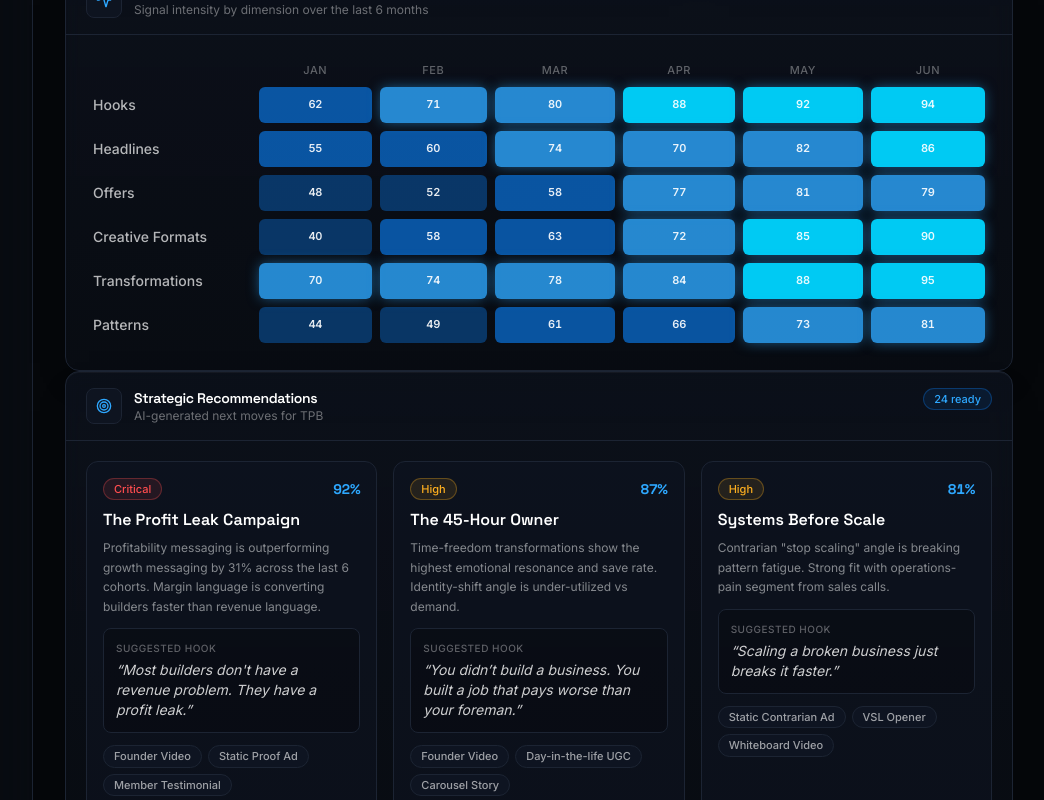
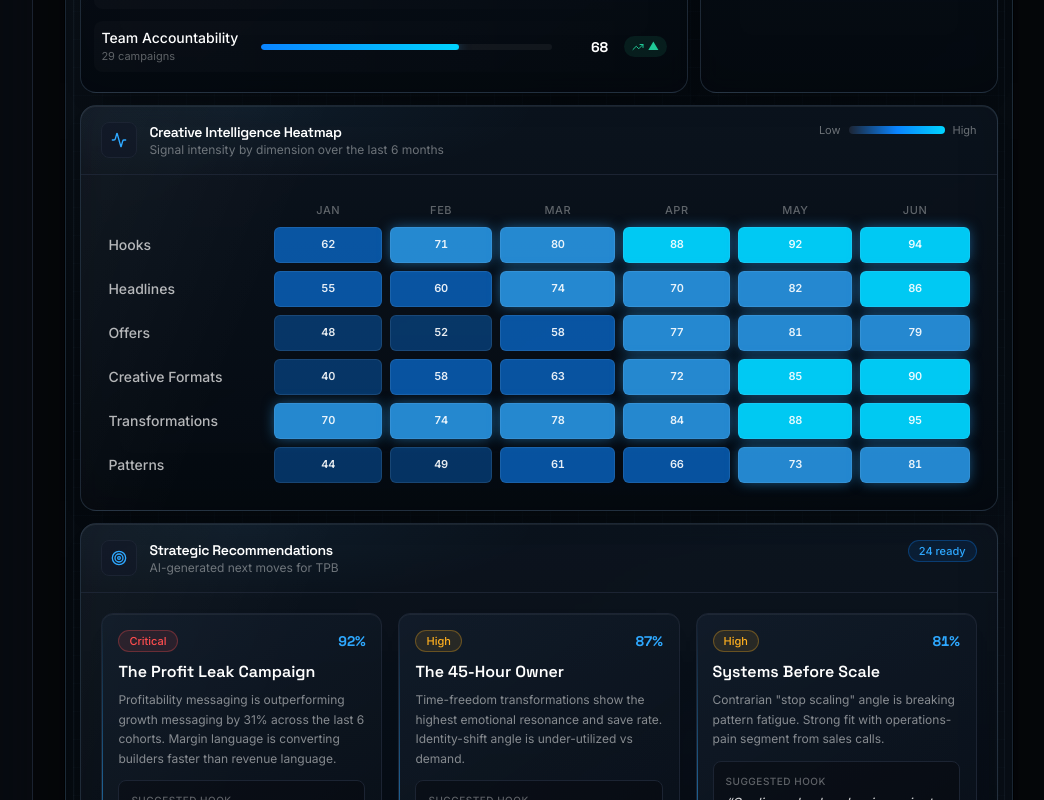
Before and after one commit to daboss23/theprobuilder, a Next.js app: page / in a window 1280 px wide. Shown: the part 900-1700 px from the top of the page, without its empty margins (235-1279 px from the left). Built offline with nearby package versions, Linux system fonts and the light colour scheme.

Commit message:
Update globals.css

```diff
--- a/app/globals.css
+++ b/app/globals.css
@@ -76,3 +76,121 @@ body {
 ::-webkit-scrollbar-thumb:hover {
   background: rgba(46, 168, 255, 0.32);
 }
+
+/* Reactor dashboard: a single machined glass telemetry console */
+.dashboard-console {
+  position: relative;
+  isolation: isolate;
+  display: flex;
+  flex-direction: column;
+  gap: 0.75rem;
+  padding: clamp(0.55rem, 1.2vw, 0.9rem);
+  border: 1px solid rgba(122, 169, 214, 0.18);
+  border-radius: 1.45rem;
+  background:
+    radial-gradient(900px 380px at 82% -10%, rgba(35, 146, 217, 0.12), transparent 60%),
+    linear-gradient(145deg, rgba(22, 32, 45, 0.72), rgba(5, 9, 15, 0.86) 48%, rgba(10, 18, 27, 0.76));
+  box-shadow:
+    inset 0 1px 0 rgba(255, 255, 255, 0.12),
+    inset 0 -1px 0 rgba(0, 0, 0, 0.75),
+    0 34px 90px -42px rgba(0, 0, 0, 0.95),
+    0 0 0 1px rgba(0, 0, 0, 0.55);
+}
+.dashboard-console::before,
+.dashboard-console::after {
+  content: '';
+  position: absolute;
+  pointer-events: none;
+  z-index: -1;
+}
+.dashboard-console::before {
+  inset: 0.45rem;
+  border: 1px solid rgba(170, 211, 240, 0.05);
+  border-radius: 1.1rem;
+  background-image: linear-gradient(rgba(104, 158, 198, 0.025) 1px, transparent 1px), linear-gradient(90deg, rgba(104, 158, 198, 0.025) 1px, transparent 1px);
+  background-size: 28px 28px;
+}
+.dashboard-console::after {
+  inset: -1px 14% auto;
+  height: 1px;
+  background: linear-gradient(90deg, transparent, rgba(130, 207, 255, 0.7), transparent);
+  filter: blur(0.2px);
+}
+.dashboard-console .glass {
+  border-color: rgba(126, 161, 196, 0.2);
+  border-radius: 1rem;
+  background:
+    linear-gradient(112deg, rgba(255, 255, 255, 0.035), transparent 24%),
+    linear-gradient(180deg, rgba(13, 22, 33, 0.82), rgba(5, 10, 17, 0.88));
+  box-shadow: inset 0 1px 0 rgba(255, 255, 255, 0.065), inset 0 -18px 42px rgba(0, 0, 0, 0.15), 0 12px 28px -22px rgba(0, 0, 0, 0.9);
+}
+.dashboard-console .glass::after {
+  content: '';
+  position: absolute;
+  inset: 0;
+  pointer-events: none;
+  border-radius: inherit;
+  background: radial-gradient(420px 110px at 18% 0%, rgba(89, 188, 255, 0.055), transparent 70%);
+}
+.glass { position: relative; overflow: hidden; }
+.glass > *:not(.panel-sheen) { position: relative; z-index: 1; }
+.panel-sheen {
+  position: absolute;
+  inset: 0 0 auto;
+  height: 38%;
+  pointer-events: none;
+  background: linear-gradient(172deg, rgba(255,255,255,0.035), transparent 55%);
+}
+.panel-header { background: linear-gradient(90deg, rgba(255,255,255,0.018), transparent 55%); border-color: rgba(135, 174, 209, 0.13); }
+.panel-icon { box-shadow: inset 0 1px 0 rgba(255,255,255,0.08), 0 0 18px -7px rgba(46,168,255,0.8); }
+.dashboard-kpi-grid { perspective: 1000px; }
+.kpi-instrument { min-height: 7.25rem; border: 1px solid transparent; }
+.kpi-instrument::before {
+  content: '';
+  position: absolute;
+  inset: 1px;
+  border-radius: calc(1rem - 1px);
+  border: 1px solid rgba(255,255,255,0.04);
+  pointer-events: none;
+}
+.kpi-instrument::after {
+  content: '';
+  position: absolute;
+  inset: auto 10% 0;
+  height: 1px;
+  background: linear-gradient(90deg, transparent, rgba(255,255,255,0.2), transparent);
+  opacity: 0.65;
+}
+.kpi-scanline {
+  position: absolute;
+  inset: 42% 0 auto;
+  height: 1px;
+  opacity: 0.16;
+  background: linear-gradient(90deg, transparent, rgba(255,255,255,0.7), transparent);
+}
+.telemetry-row {
+  margin-inline: -0.45rem;
+  padding: 0.45rem;
+  border-radius: 0.55rem;
+  background: linear-gradient(90deg, rgba(255,255,255,0.018), transparent);
+  transition: background 180ms ease;
+}
+.telemetry-row:hover { background: linear-gradient(90deg, rgba(46,168,255,0.07), transparent 88%); }
+.progress-track { box-shadow: inset 0 1px 3px rgba(0,0,0,0.75), 0 1px 0 rgba(255,255,255,0.025); }
+.heat-cell { border: 1px solid rgba(170,220,255,0.11); box-shadow: inset 0 1px 0 rgba(255,255,255,0.13), inset 0 -10px 16px rgba(0,0,0,0.18); }
+.recommendation-card {
+  position: relative;
+  background: linear-gradient(145deg, rgba(22,35,50,0.6), rgba(7,13,21,0.72));
+  box-shadow: inset 0 1px 0 rgba(255,255,255,0.055), 0 14px 28px -24px #000;
+}
+.recommendation-card::before {
+  content: '';
+  position: absolute;
+  inset: 0 auto 0 0;
+  width: 1px;
+  background: linear-gradient(transparent, rgba(46,168,255,0.5), transparent);
+}
+@media (max-width: 767px) {
+  .dashboard-console { margin-inline: -0.3rem; padding: 0.45rem; border-radius: 1.1rem; }
+  .kpi-instrument { min-height: 6.7rem; }
+}
```
